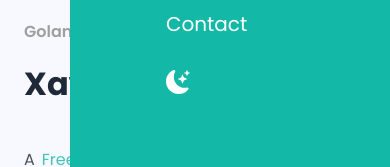
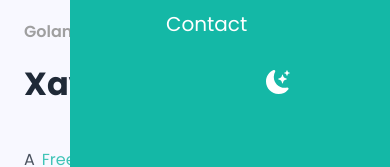
Before and after one commit to fxfrancky/fx-portfolio, a React (Vite) app: page / in a window 390 px wide. Both pictures are taken after a click on the icon 367 px from the left and 36 px from the top of the page. Shown: the part 358-525 px from the top of the page. Built offline with nearby package versions, Linux system fonts and the light colour scheme; a web font is replaced by a local one.

Commit message:
fixing xl icon

```diff
--- a/src/pages/Navbar.jsx
+++ b/src/pages/Navbar.jsx
@@ -83,7 +83,7 @@ function Navbar(props) {
                 );
               })}
               <BsFillMoonStarsFill
-                className="cursor-pointer text-2xl dark:text-gray-200"
+                className="cursor-pointer mx-auto text-2xl dark:text-gray-200"
                 onClick={() => {
                   setToggle((prev) => {
                     !prev;
```
Also changed, not shown: 1 other file (tests, documents, lock files or other folders).
